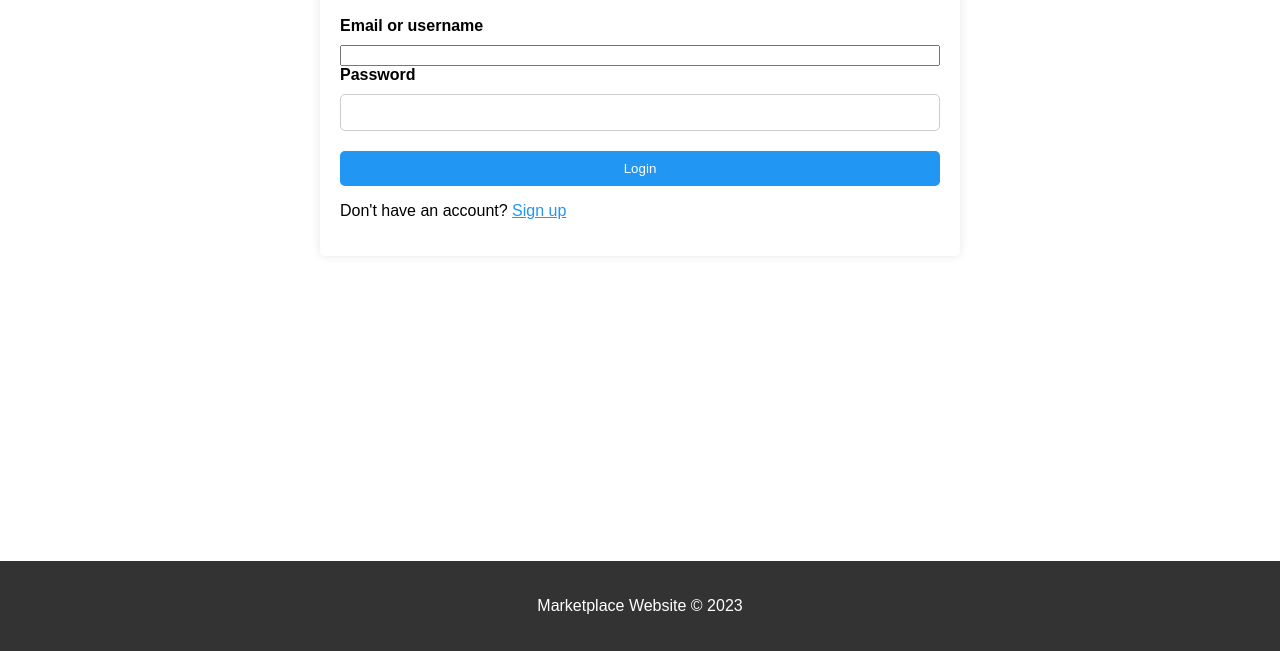
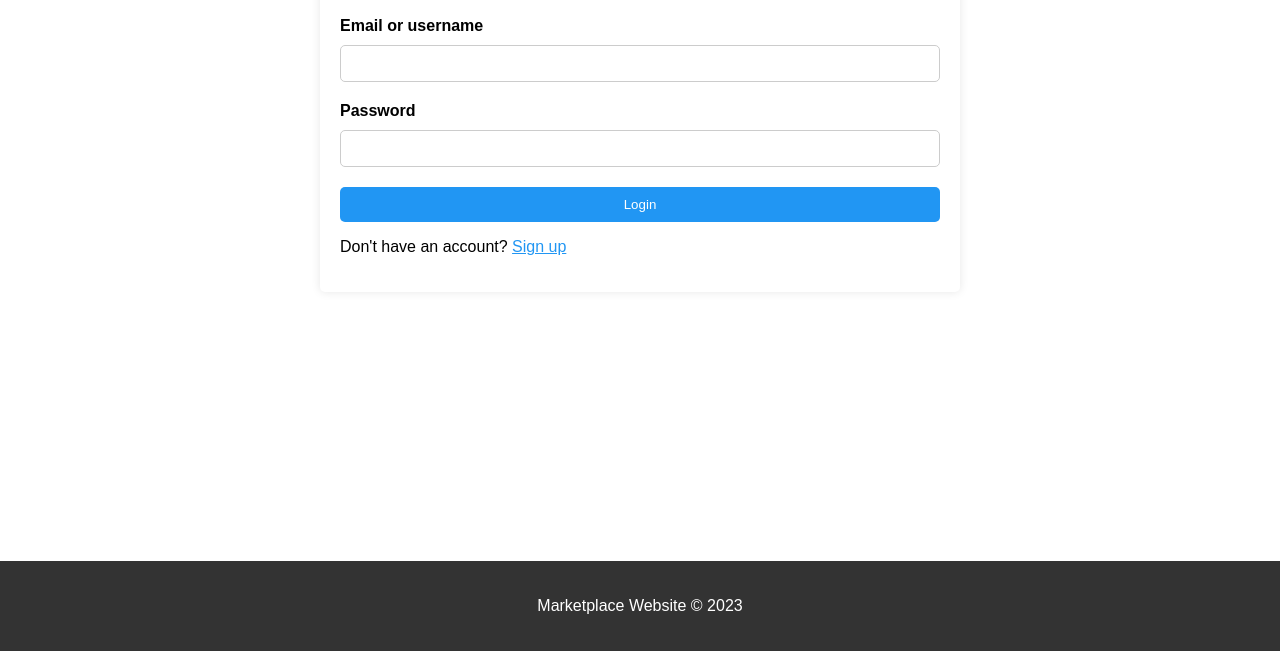
Before and after one commit to pedromews/Trabalho-Final-Eng-Software, a website: page frontend/login/login.html in a window 1280 px wide. Shown: the part 149-800 px from the top of the page. Drawn offline with Linux system fonts and the light colour scheme.

Commit message:
atualiza layout de partes da tela de login

```diff
--- a/frontend/login/login.css
+++ b/frontend/login/login.css
@@ -86,11 +86,16 @@ label {
   padding-bottom: 5px;
 }
 
+input[type="text"],
 input[type="email"],
 input[type="password"] {
   padding: 10px;
   border-radius: 5px;
   border: 1px solid #ccc;
+  margin-bottom: 20px;
+}
+
+input[type="file"] {
   margin-bottom: 20px;
 }
 
```
